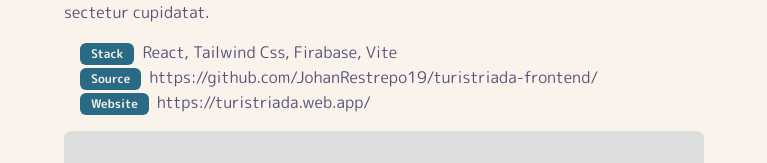
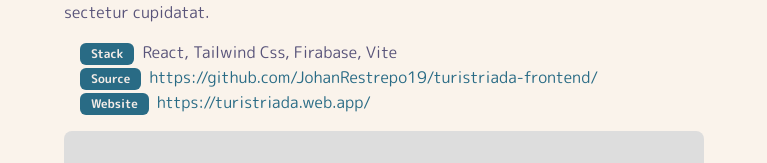
Before and after one commit to JohanRestrepo19/portfolio, a Next.js app: page /en/projects/turistriada in a window 1280 px wide. Shown: the part 128-291 px from the top of the page, without its empty margins (256-1023 px from the left). Built offline with nearby package versions, Linux system fonts and the light colour scheme.

Commit message:
fix: improve link tags style.
And additionally improve metadata on projects page.

```diff
--- a/src/app/[lang]/projects/[slug]/page.tsx
+++ b/src/app/[lang]/projects/[slug]/page.tsx
@@ -59,14 +59,24 @@ export default function ProjectPage({ params }: PageProps) {
         {project.tags.source && (
           <li>
             <Badge className="mr-2 rounded-md">{tags.source}</Badge>
-            <Link href={project.tags.source}>{project.tags.source}</Link>
+            <Link
+              href={project.tags.source}
+              className="text-primary underline-offset-4 hover:underline"
+            >
+              {project.tags.source}
+            </Link>
           </li>
         )}
 
         {project.tags.website && (
           <li>
             <Badge className="mr-2 rounded-md">{tags.website}</Badge>
-            <Link href={project.tags.website}>{project.tags.website}</Link>
+            <Link
+              href={project.tags.website}
+              className="text-primary underline-offset-4 hover:underline"
+            >
+              {project.tags.website}
+            </Link>
           </li>
         )}
       </ul>
--- a/src/app/[lang]/projects/page.tsx
+++ b/src/app/[lang]/projects/page.tsx
@@ -1,15 +1,23 @@
+import { type Metadata } from 'next';
 import Container from '@/components/Container';
 import Heading from '@/components/Heading';
 import ProjectItem from '@/components/Projects';
 import { type Locale, getDictionary, getProjects } from '@/i18n';
 
-type Props = {
+type PageProps = {
   params: {
     lang: Locale;
   };
 };
 
-export default function Projects({ params }: Props) {
+export function generateMetadata({ params }: PageProps): Metadata {
+  const {
+    pages: { projects },
+  } = getDictionary(params.lang);
+  return { title: projects.heading };
+}
+
+export default function Projects({ params }: PageProps) {
   const allProjects = getProjects(params.lang);
   const {
     pages: { projects },
```
Also changed, not shown: 1 other file (tests, documents, lock files or other folders).
